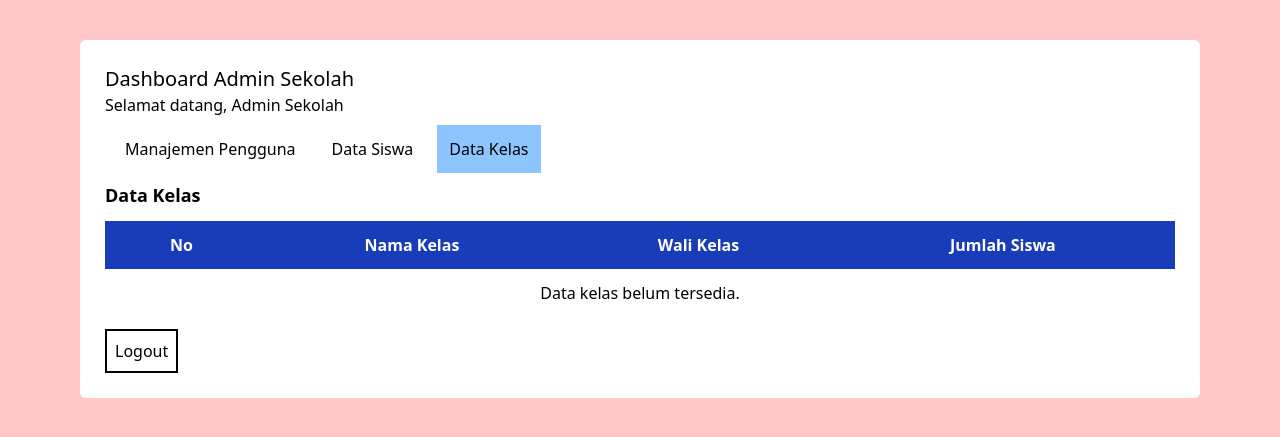
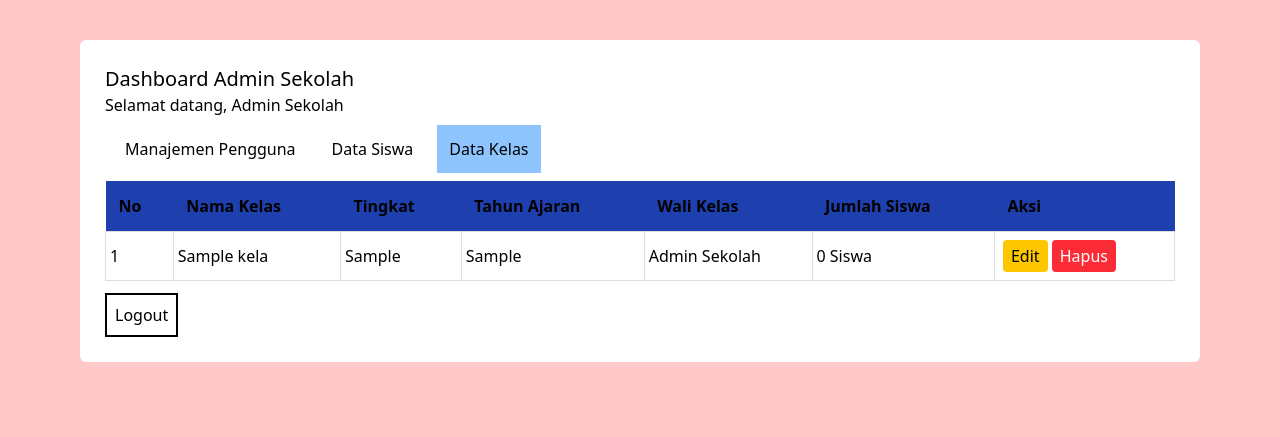
Before and after one commit to DiauddinMaulidi/tugas_maganghub_1, a Laravel app: page /guru/dashboard in a window 1280 px wide, after a click on "Data Kelas". Shown: the top 437 px of the page. Run offline with Laravel 12, Linux system fonts and the light colour scheme; a user stored in the database is signed in; data comes from the database, SQL or seed files in the repository; tables that the repository leaves empty hold one stand-in row (values such as "Sample post"); style sheets or scripts are compiled from the project's sources.

Commit message:
menyelesaikan halaman admin

```diff
--- a/app/Http/Controllers/AdminController.php
+++ b/app/Http/Controllers/AdminController.php
@@ -5,6 +5,7 @@ namespace App\Http\Controllers;
 use App\Models\User;
 use App\Models\Guru;
 use App\Models\Siswa;
+use App\Models\Kelas;
 
 use Illuminate\Http\Request;
 
@@ -18,8 +19,17 @@ class AdminController extends Controller
         // mengambil seluruh data guru
         $gurus = Guru::all();
         $siswas = Siswa::all();
+        $kelas = Kelas::with('waliKelas')
+            ->withCount('siswas')
+            ->latest()
+            ->get();
+
+        // Mengambil akun yang memiliki role guru
+        $guruUsers = User::whereHas('roles', function ($query) {
+            $query->where('name', 'guru');
+        })->get();
 
         // mengirim data ke halaman Blade
-        return view('admin.dashboard', compact('users', 'gurus', 'siswas'));
+        return view('admin.dashboard', compact('users', 'gurus', 'siswas', 'kelas', 'guruUsers'));
     }
 }
--- /dev/null
+++ b/app/Models/Kelas.php
@@ -0,0 +1,36 @@
+<?php
+
+namespace App\Models;
+
+use Illuminate\Database\Eloquent\Model;
+use App\Models\Siswa;
+use App\Models\Guru;
+use App\Models\User;
+
+class Kelas extends Model
+{
+    protected $table = 'kelas';
+
+    protected $fillable = [
+        'nama_kelas',
+        'tingkat',
+        'tahun_ajaran',
+        'guru_id',
+        'user_id',
+    ];
+
+    // Relasi ke table gurus
+    public function guru()
+    {
+        return $this->belongsTo(Guru::class, 'guru_id');
+    }
+
+    // Relasi ke table siswas
+    public function siswas() {
+        return $this->hasMany(Siswa::class, 'kelas_id');
+    }
+
+    public function waliKelas() {
+        return $this->belongsTo(User::class, 'user_id');
+    }
+}
--- a/app/Models/Siswa.php
+++ b/app/Models/Siswa.php
@@ -3,6 +3,7 @@
 namespace App\Models;
 
 use Illuminate\Database\Eloquent\Model;
+use App\Models\Kelas;
 
 class Siswa extends Model
 {
@@ -16,5 +17,10 @@ class Siswa extends Model
         'tanggal_lahir',
         'alamat',
         'kelas',
+        'kelas_id',
     ];
+
+    public function kelas() {
+        return $this->belongsTo(Kelas::class, 'kelas_id');
+    }
 }
--- a/resources/views/admin/dashboard.blade.php
+++ b/resources/views/admin/dashboard.blade.php
@@ -142,37 +142,66 @@
 
     <!-- kelas -->
      <div id="kelas" class="tab-content hidden">
-        <h2 class="text-lg font-bold mb-3">Data Kelas</h2>
         <table class="w-full border-collapse">
-            <thead class="bg-blue-800 text-white">
+            <thead>
                 <tr>
-                    <th class="p-3">No</th>
-                    <th>Nama Kelas</th>
-                    <th>Wali Kelas</th>
-                    <th>Jumlah Siswa</th>
+                    <th class="bg-[#1e40af] p-[13px] text-left">No</th>
+                    <th class="bg-[#1e40af] p-[13px] text-left">Nama Kelas</th>
+                    <th class="bg-[#1e40af] p-[13px] text-left">Tingkat</th>
+                    <th class="bg-[#1e40af] p-[13px] text-left">Tahun Ajaran</th>
+                    <th class="bg-[#1e40af] p-[13px] text-left">Wali Kelas</th>
+                    <th class="bg-[#1e40af] p-[13px] text-left">Jumlah Siswa</th>
+                    <th class="bg-[#1e40af] p-[13px] text-left">Aksi</th>
                 </tr>
             </thead>
 
             <tbody>
-                <tr>
-                    <td colspan="4" class="p-3 text-center">
-                        Data kelas belum tersedia.
-                    </td>
-                </tr>
+                @forelse ($kelas as $item)
+                    <tr>
+                        <td class="border border-[#ddd] p-1">
+                            {{ $loop->iteration }}
+                        </td>
+
+                        <td class="border border-[#ddd] p-1">
+                            {{ $item->nama_kelas }}
+                        </td>
+
+                        <td class="border border-[#ddd] p-1">
+                            {{ $item->tingkat }}
+                        </td>
+
+                        <td class="border border-[#ddd] p-1">
+                            {{ $item->tahun_ajaran }}
+                        </td>
+
+                        <td class="border border-[#ddd] p-1">
+                            {{ $item->waliKelas->name ?? 'Belum ditentukan' }}
+                        </td>
+
+                        <td class="border border-[#ddd] p-1">
+                            {{ $item->siswas_count }} Siswa
+                        </td>
+                        <td class="border border-[#ddd] p-2">
+                            <button class="bg-yellow-400 px-2 py-1 rounded">
+                                Edit
+                            </button>
+
+                            <button class="bg-red-500 text-white px-2 py-1 rounded">
+                                Hapus
+                            </button>
+                        </td>
+                    </tr>
+
+                @empty
+                    <tr>
+                        <td colspan="7" class="text-center p-4">
+                            Belum ada data kelas.
+                        </td>
+                    </tr>
+                @endforelse
+
             </tbody>
         </table>
-    </div>
-
-    <!-- sekolah -->
-     <div id="sekolah" class="tab-content hidden">
-        <h2 class="text-lg font-bold mb-3">Data Sekolah</h2>
-        <div class="border rounded-lg p-4">
-            <p>Nama Sekolah: Belum diatur</p>
-            <p>Alamat: Belum diatur</p>
-            <p>NPSN: Belum diatur</p>
-            <p>Akreditasi: Belum diatur</p>
-        </div>
-
     </div>
 
     <form action="{{ route('logout') }}" method="POST">
```
Also changed, not shown: app/Http/Controllers/KelasController.php (added, +18 -0 lines), database/seeders/KelasSeeder.php (added, +51 -0 lines), database/migrations/2026_11_23_000130_create_kelas_table.php (added), database/migrations/2026_11_23_001456_add_kelas_id_to_siswas_table.php (added), database/migrations/2026_11_23_005017_add_user_id_to_kelas_table.php (added), database/migrations/2026_11_23_010949_create_guru_kelas_table.php (added).
